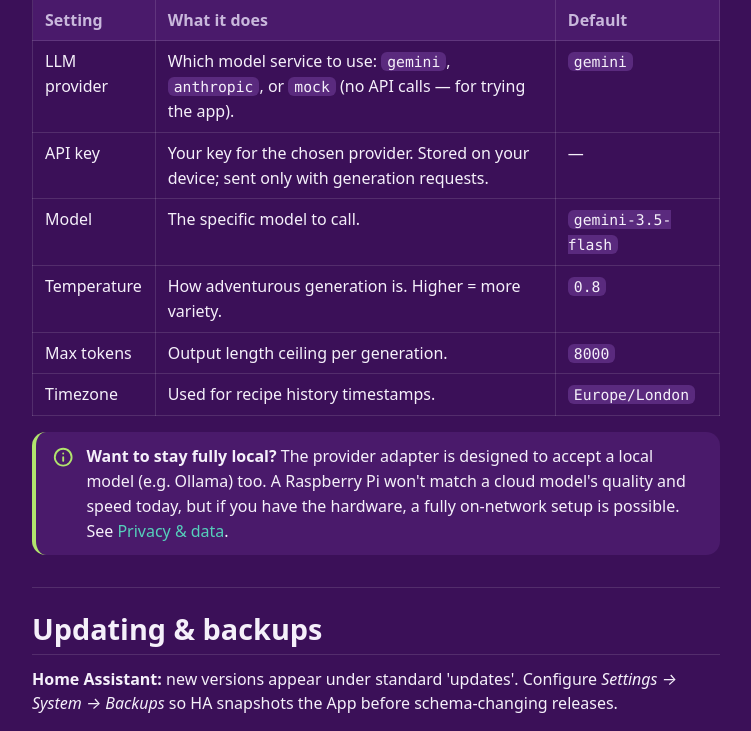
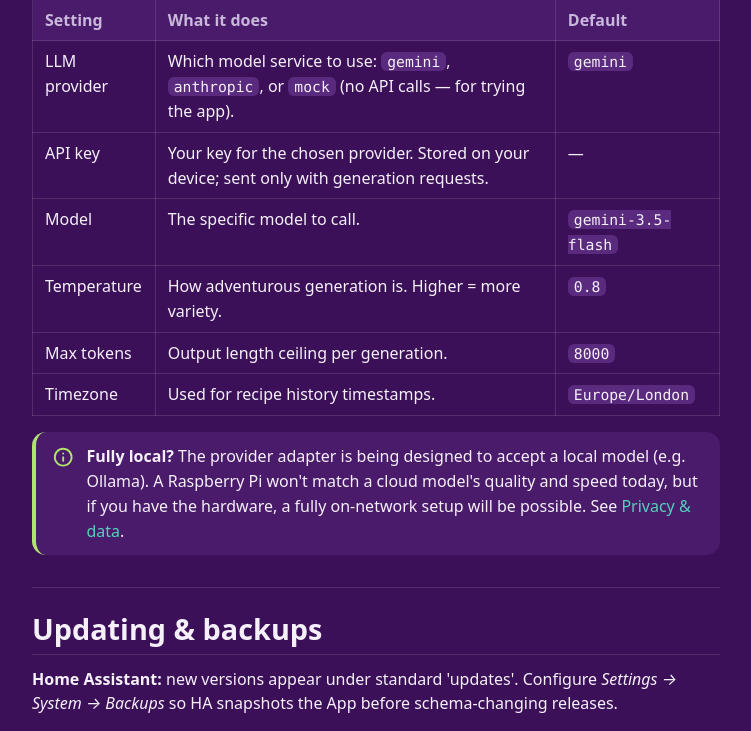
Before and after one commit to amiablealex/my-kitchen-site, a Flask app: page /get-started in a window 1280 px wide. Shown: the part 1513-2244 px from the top of the page, without its empty margins (264-1015 px from the left). Run offline with Flask 3, Linux system fonts and the light colour scheme; some web fonts are replaced.

Commit message:
Update get_started.html

```diff
--- a/templates/get_started.html
+++ b/templates/get_started.html
@@ -80,9 +80,9 @@ APP_TIMEZONE=Europe/London</code></pre>
       </div>
       <div class="callout callout--tip">
         {{ icon('info') }}
-        <div><strong>Want to stay fully local?</strong> The provider adapter is designed to accept a local model
-          (e.g. Ollama) too. A Raspberry Pi won't match a cloud model's quality and speed today, but
-          if you have the hardware, a fully on-network setup is possible. See
+        <div><strong>Fully local?</strong> The provider adapter is being designed to accept a local model
+          (e.g. Ollama). A Raspberry Pi won't match a cloud model's quality and speed today, but
+          if you have the hardware, a fully on-network setup will be possible. See
           <a href="{{ url_for('privacy') }}">Privacy &amp; data</a>.</div>
       </div>
     </div>
```
